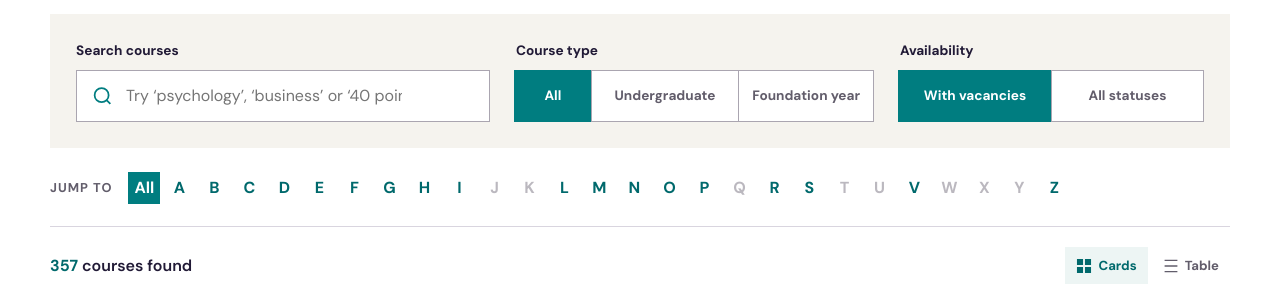
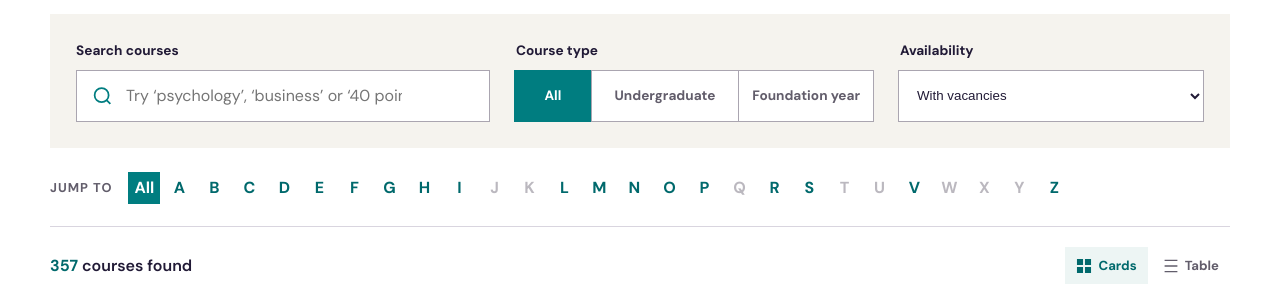
Before and after one commit to bearduk/clearing-2026-course-finder, a plain HTML site: page index.html in a window 1280 px wide. Shown: the part 757-1059 px from the top of the page. Drawn offline with Linux system fonts and the light colour scheme.

Commit message:
Switch availability filter to a select menu

```diff
--- a/app.js
+++ b/app.js
@@ -255,7 +255,15 @@ function filteredCourses() {
 
   return searchResults.filter(course => {
     const matchesType = state.type === "all" || course.type === state.type;
-    const matchesAvailability = state.availability === "all" || ["Vacancies", "Limited vacancies"].includes(course.status);
+    const availabilityMatches = {
+      available: ["Vacancies", "Limited vacancies"],
+      vacancies: ["Vacancies"],
+      limited: ["Limited vacancies"],
+      waiting: ["Waiting list"],
+      full: ["Full"],
+      all: ["Vacancies", "Limited vacancies", "Waiting list", "Full"]
+    };
+    const matchesAvailability = availabilityMatches[state.availability].includes(course.status);
     const matchesLetter = state.letter === "all" || course.title.startsWith(state.letter);
     return matchesType && matchesAvailability && matchesLetter;
   });
@@ -312,12 +320,10 @@ document.querySelectorAll('input[name="type"]').forEach(input => {
   });
 });
 
-document.querySelectorAll('input[name="availability"]').forEach(input => {
-  input.addEventListener("change", event => {
-    state.availability = event.target.value;
-    state.limit = 24;
-    render();
-  });
+document.querySelector("#availability-select").addEventListener("change", event => {
+  state.availability = event.target.value;
+  state.limit = 24;
+  render();
 });
 
 document.querySelector("#az-buttons").addEventListener("click", event => {
@@ -353,7 +359,7 @@ document.querySelector("#reset-filters").addEventListener("click", () => {
   state.letter = "all";
   search.value = "";
   document.querySelector("#type-all").checked = true;
-  document.querySelector("#availability-open").checked = true;
+  document.querySelector("#availability-select").value = "available";
   document.querySelectorAll(".letter-button").forEach(button => {
     const active = button.dataset.letter === "all";
     button.classList.toggle("active", active);
--- a/index.html
+++ b/index.html
@@ -82,12 +82,14 @@
 
         <fieldset class="course-type availability-filter">
           <legend>Availability</legend>
-          <div class="segmented availability-options">
-            <input type="radio" name="availability" id="availability-open" value="available" checked>
-            <label for="availability-open">With vacancies</label>
-            <input type="radio" name="availability" id="availability-all" value="all">
-            <label for="availability-all">All statuses</label>
-          </div>
+          <select id="availability-select" name="availability">
+            <option value="available" selected>With vacancies</option>
+            <option value="vacancies">Vacancies</option>
+            <option value="limited">Limited vacancies</option>
+            <option value="waiting">Waiting list</option>
+            <option value="full">Full</option>
+            <option value="all">All statuses</option>
+          </select>
         </fieldset>
       </div>
 
--- a/styles.css
+++ b/styles.css
@@ -63,7 +63,8 @@ input[type="search"]:focus { outline: 3px solid rgba(0,125,128,.22); border-colo
 .segmented label:last-child { border-right: 1px solid #aaa5b0; }
 .segmented input:checked + label { border-color: var(--teal); color: #fff; background: var(--teal); }
 .segmented input:focus-visible + label { outline: 3px solid rgba(0,125,128,.3); outline-offset: 2px; }
-.availability-options { grid-template-columns: 1fr 1fr; }
+.availability-filter select { width: 100%; min-height: 52px; padding: 0 42px 0 14px; border: 1px solid #aaa5b0; border-radius: 0; color: var(--ink); background: #fff; }
+.availability-filter select:focus { outline: 3px solid rgba(0,125,128,.22); border-color: var(--teal); }
 
 .az-nav { margin-top: 24px; padding-bottom: 22px; display: flex; align-items: center; gap: 16px; border-bottom: 1px solid var(--line); }
 .az-nav > span { color: var(--muted); font-size: .8rem; font-weight: 700; text-transform: uppercase; letter-spacing: .08em; }
```
